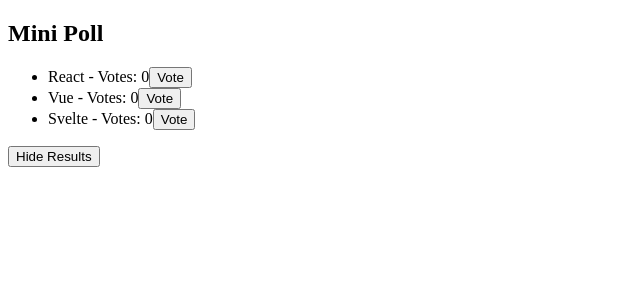
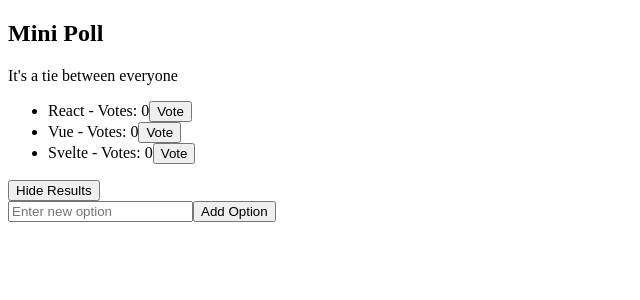
Before and after one commit to erezCohen31/react-poll, a React (Vite) app: page / in a window 1280 px wide. Both pictures are taken after a click on the button "Show Results". Shown: the top 300 px of the page, without its empty margins (0-640 px from the left). Built offline with nearby package versions, Linux system fonts and the light colour scheme.

Commit message:
add option and chnage the hide and shox to a span

```diff
--- a/src/App.tsx
+++ b/src/App.tsx
@@ -5,13 +5,14 @@
 import type { Option } from "./interface/Option.ts";
 
 export default function App() {
-  const options: Option[] = ["React", "Vue", "Svelte"];
+  const [options, setOptions] = useState<Option[]>(["React", "Vue", "Svelte"]);
   const [votes, setVotes] = useState<Record<Option, number>>({
     React: 0,
     Vue: 0,
     Svelte: 0,
   });
   const [showResults, setShowResults] = useState(false);
+  const [newOption, setNewOption] = useState("");
 
   const handleVote = (option: Option) => {
     setVotes((prev) => ({
@@ -19,10 +20,34 @@
       [option]: prev[option] + 1,
     }));
   };
+  const handleAddOption = () => {
+    if (!newOption.trim()) {
+      alert("Please enter a name.");
+      return;
+    }
+    setOptions((prev) => [...prev, newOption]);
+    setVotes((prev) => ({ ...prev, [newOption]: 0 }));
+    setNewOption("");
+  };
+  const getWinner = () => {
+    const maxVotes = Math.max(...options.map((opt) => votes[opt]));
+
+    const winners = options.filter((opt) => votes[opt] === maxVotes);
+
+    if (winners.length === options.length) {
+      return "It's a tie between everyone";
+    } else if (winners.length > 1) {
+      return "It's a tie between: " + winners.join(", ");
+    } else {
+      return `The winner is ${winners[0]} 🏆 with ${maxVotes} votes`;
+    }
+  };
 
   return (
     <div>
       <h2>Mini Poll</h2>
+
+      {showResults && <span>{getWinner()}</span>}
       <ul>
         {options.map((option) => (
           <li key={option}>
@@ -32,6 +57,16 @@
         ))}
       </ul>
       <ResultButton showResults={showResults} setShowResults={setShowResults} />
+
+      <div>
+        <input
+          type="text"
+          value={newOption}
+          onChange={(e) => setNewOption(e.target.value)}
+          placeholder="Enter new option"
+        />
+        <button onClick={handleAddOption}>Add Option</button>
+      </div>
     </div>
   );
 }
--- a/src/interface/Option.ts
+++ b/src/interface/Option.ts
@@ -1 +1 @@
-export type Option = "React" | "Vue" | "Svelte";
+export type Option = string;
```
